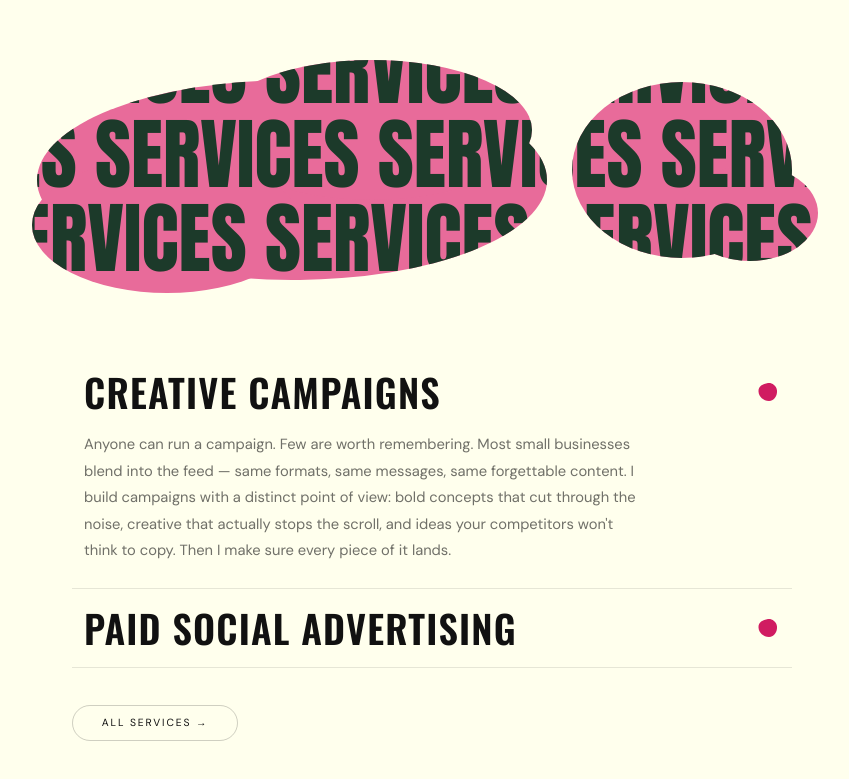
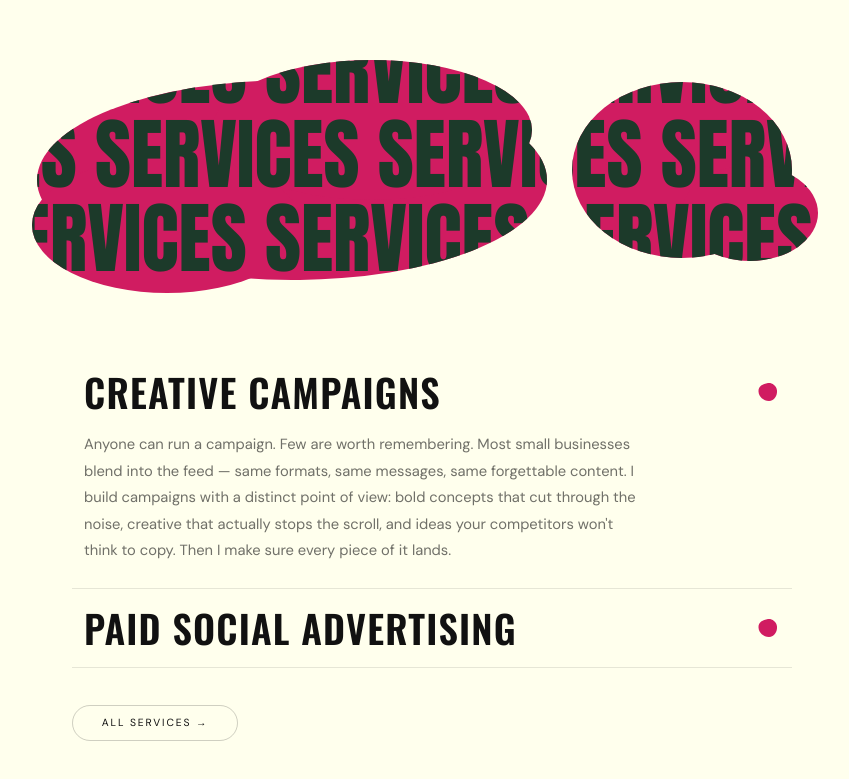
Before and after one commit to beccharnas-max/workhorsemarketingau, a React (Vite) app: page / in a window 1280 px wide. Shown: the part 1671-2450 px from the top of the page, without its empty margins (208-1057 px from the left). Built offline with nearby package versions, Linux system fonts and the light colour scheme.

Commit message:
redesign home image section as overlapping blob cluster

```diff
--- a/src/app/pages/Home.tsx
+++ b/src/app/pages/Home.tsx
@@ -168,12 +168,11 @@ export default function Home() {
             <rect width="900" height="280" fill={CREAM} />
 
             {/* blobs */}
-            <ellipse cx="310" cy="155" rx="255" ry="100" fill="#E86B9A" />
-            <ellipse cx="185" cy="200" rx="135" ry="68" fill="#E86B9A" />
-            <ellipse cx="390" cy="105" rx="160" ry="70" fill="#E86B9A" />
-            <ellipse cx="700" cy="145" rx="110" ry="88" fill="#E86B9A" />
-            <ellipse cx="768" cy="188" rx="68" ry="48" fill="#E86B9A" />
-
+            <ellipse cx="310" cy="155" rx="255" ry="100" fill="#d01c61ff" />
+            <ellipse cx="185" cy="200" rx="135" ry="68" fill="#d01c61ff" />
+            <ellipse cx="390" cy="105" rx="160" ry="70" fill="#d01c61ff" />
+            <ellipse cx="700" cy="145" rx="110" ry="88" fill="#d01c61ff" />
+            <ellipse cx="768" cy="188" rx="68" ry="48" fill="#d01c61ff" />
             {/* foreground rows clipped to blobs */}
             <text y="78"  fontFamily="'Anton','Impact',sans-serif" fontSize="78" fill="#1C3A2A" clipPath="url(#blobs-clip)">SERVICES SERVICES SERVICES SERVICES SERVICES</text>
             <text x="-170" y="162" fontFamily="'Anton','Impact',sans-serif" fontSize="78" fill="#1C3A2A" clipPath="url(#blobs-clip)">SERVICES SERVICES SERVICES SERVICES SERVICES</text>
```
